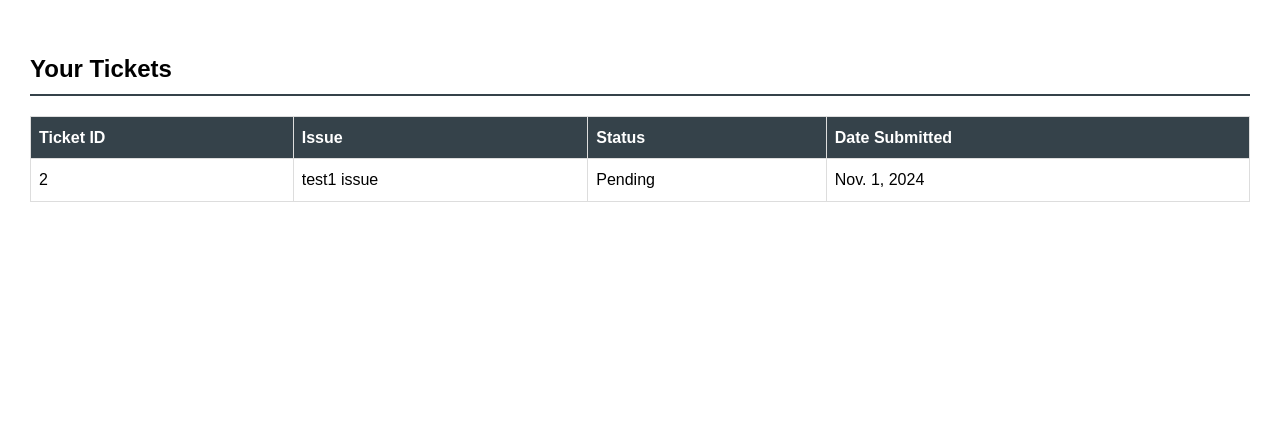
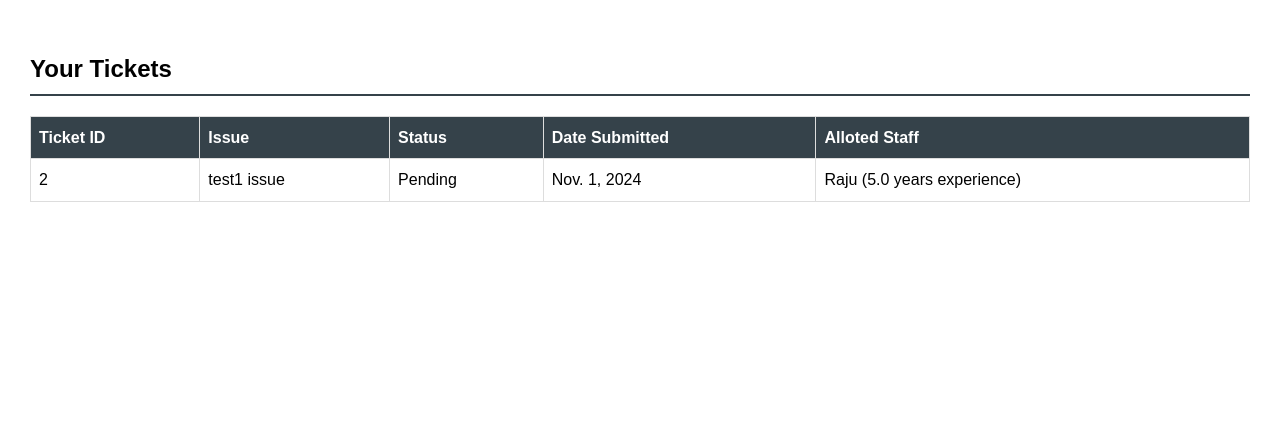
Before and after one commit to Abhidharsh-subhash/service-management-project, a Django app: template app/templates/ticketspage.html in a window 1280 px wide. Shown: the part 233-674 px from the top of the page. Run offline with Django 5.2, Linux system fonts and the light colour scheme; the template is opened without the code that fills it: values that come from a table or form of the project are taken from there, others are empty; data comes from the database, SQL or seed files in the repository; both versions use the stored data as it was after the commit.

Commit message:
project completed

```diff
--- a/app/models.py
+++ b/app/models.py
@@ -31,6 +31,9 @@ class Staffs(models.Model):
         category, on_delete=models.SET_NULL, related_name='staff_category', null=True)
     experience = models.FloatField()
     about = models.CharField(max_length=30)
+
+    def __str__(self):
+        return self.name
 
 
 class Tickets(models.Model):
--- a/app/templates/ticketspage.html
+++ b/app/templates/ticketspage.html
@@ -155,6 +155,7 @@
                     <th>Issue</th>
                     <th>Status</th>
                     <th>Date Submitted</th>
+                    <th>Alloted Staff</th>
                 </tr>
             </thead>
             <tbody>
@@ -164,6 +165,11 @@
                     <td>{{ ticket.issue }}</td>
                     <td>{{ ticket.status }}</td>
                     <td>{{ ticket.created_at.date }}</td>
+                    {% if ticket.staff %}
+                    <td>{{ ticket.staff.name }} ({{ ticket.staff.experience }} years experience)</td>
+                    {% else %}
+                    <td>Not Assigned</td>
+                    {% endif %}
                 </tr>
                 {% empty %}
                 <tr>
```
Also changed, not shown: db.sqlite3.
